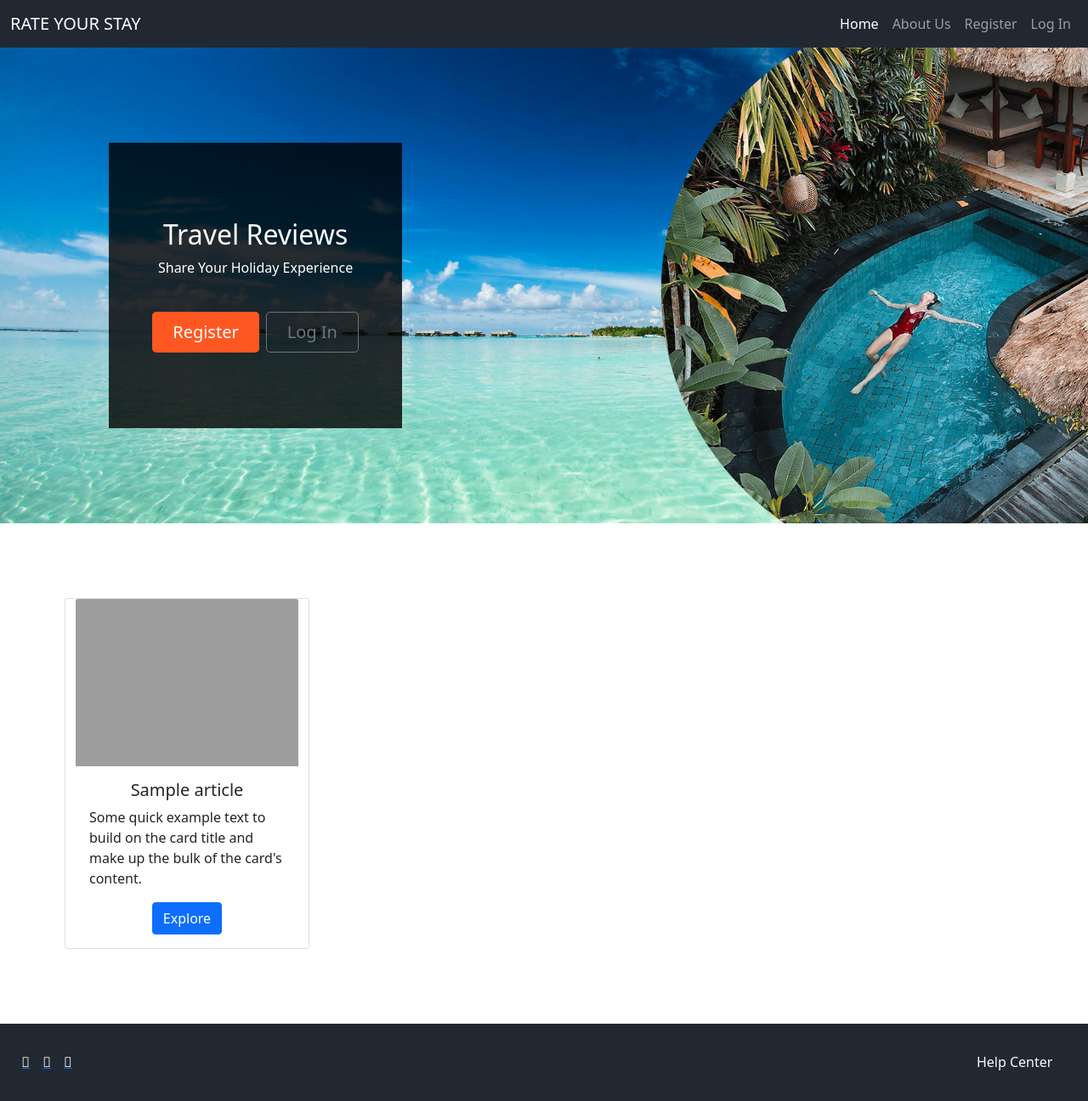
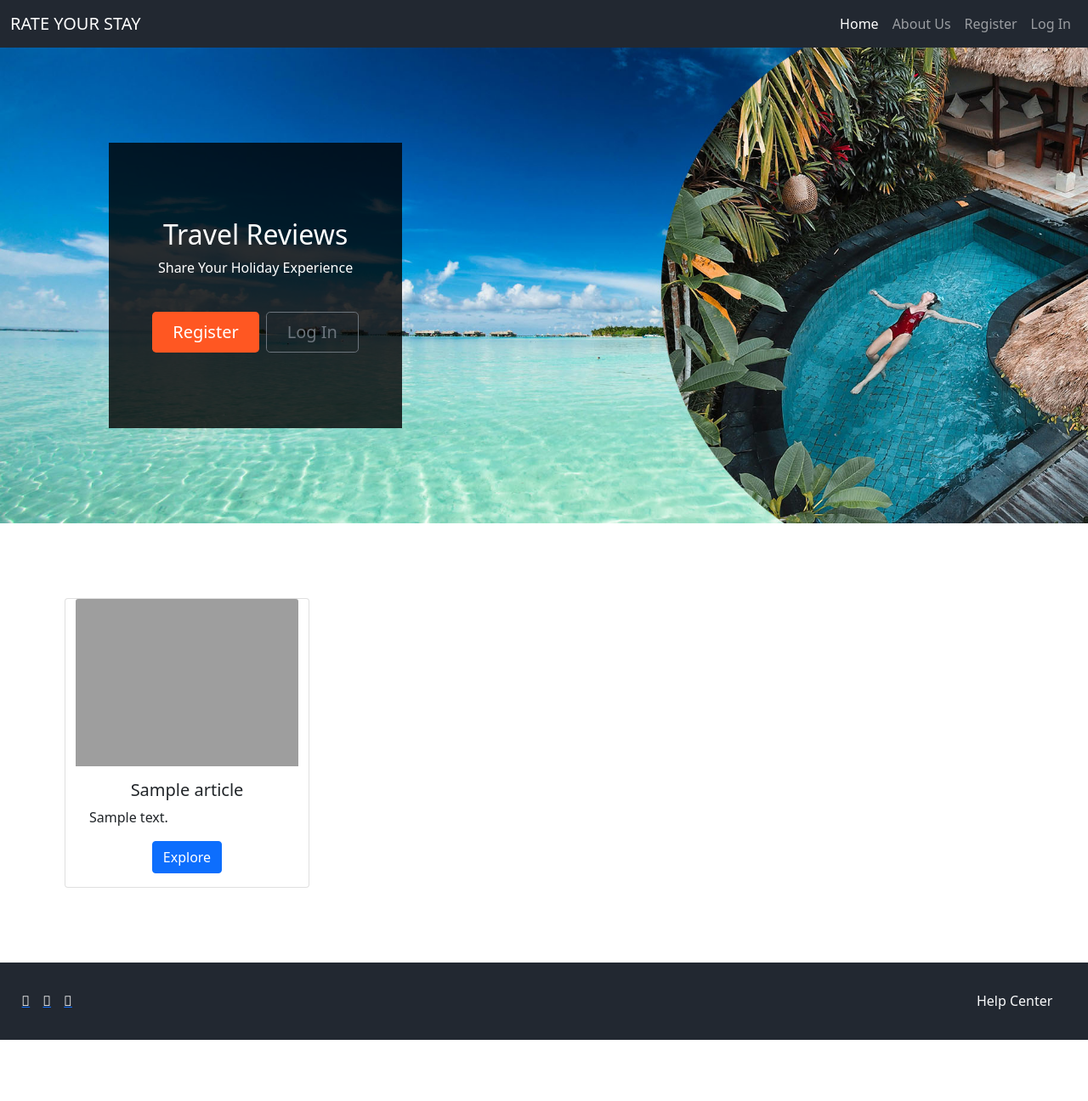
Before and after one commit to Chikayo-k/rate-your-stay, a Django app: page / in a window 1280 px wide. Shown: the whole page at 85% size. After the commit the page ends 1224 px from the top, so only its background shows below. Run offline with Django 4.2, Linux system fonts and the light colour scheme; tables that the repository leaves empty hold one stand-in row (values such as "Sample post"); grey boxes are pictures that could not be loaded.

Commit message:
Render the description field on the card from the article model

```diff
--- a/home/templates/home/index.html
+++ b/home/templates/home/index.html
@@ -25,7 +25,7 @@
           <img class="card-img-top" src="..." alt="Card image cap">
           <div class="card-body container text-center">
             <h5 class="card-title">{{article.title}}</h5>
-            <p class="card-text text-start">Some quick example text to build on the card title and make up the bulk of the card's content.</p>
+            <p class="card-text text-start">{{article.description}}</p>
             <a href="#" class="btn btn-explore btn-primary">Explore</a>
           </div>
         </div>
```
